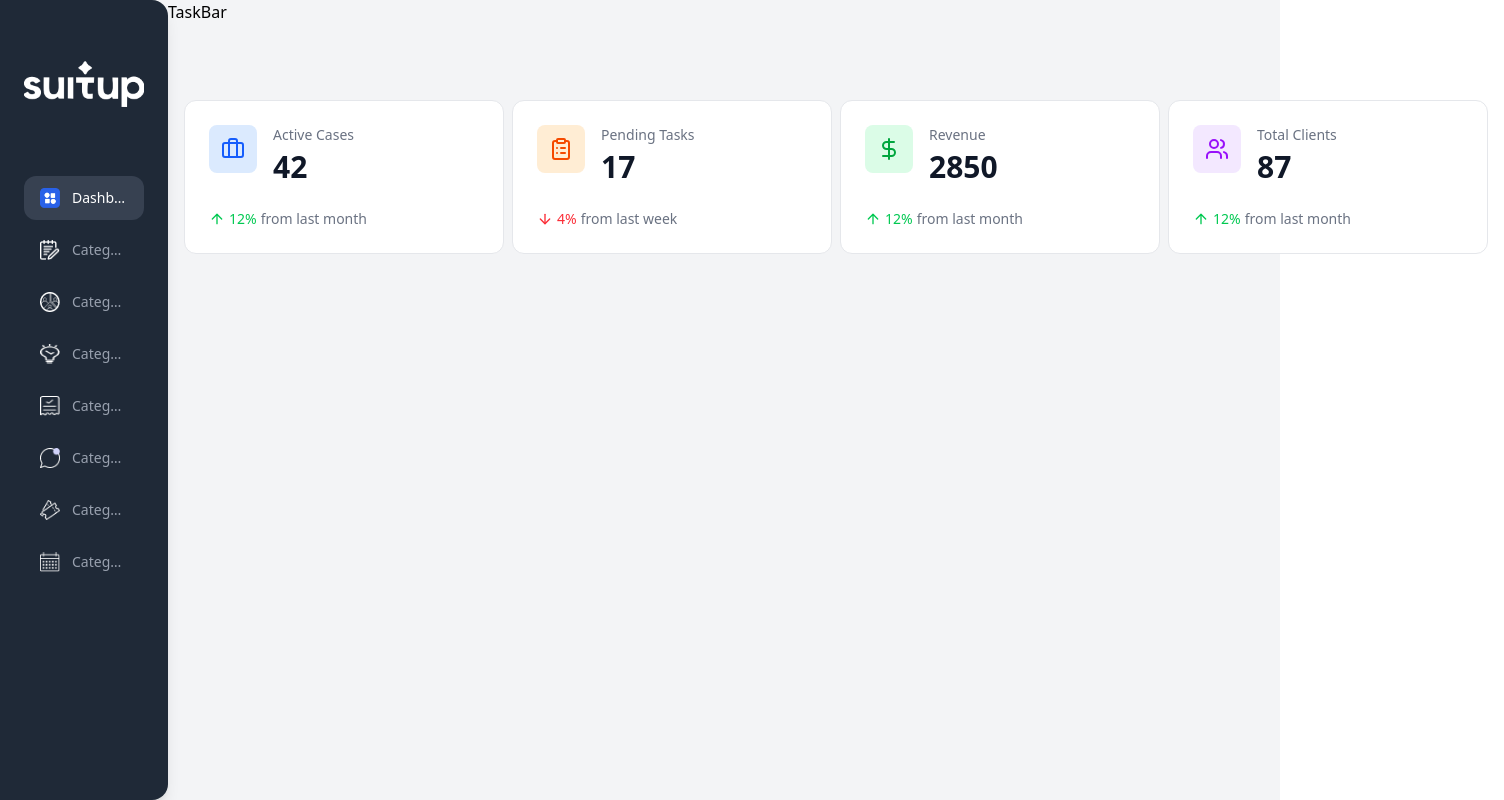
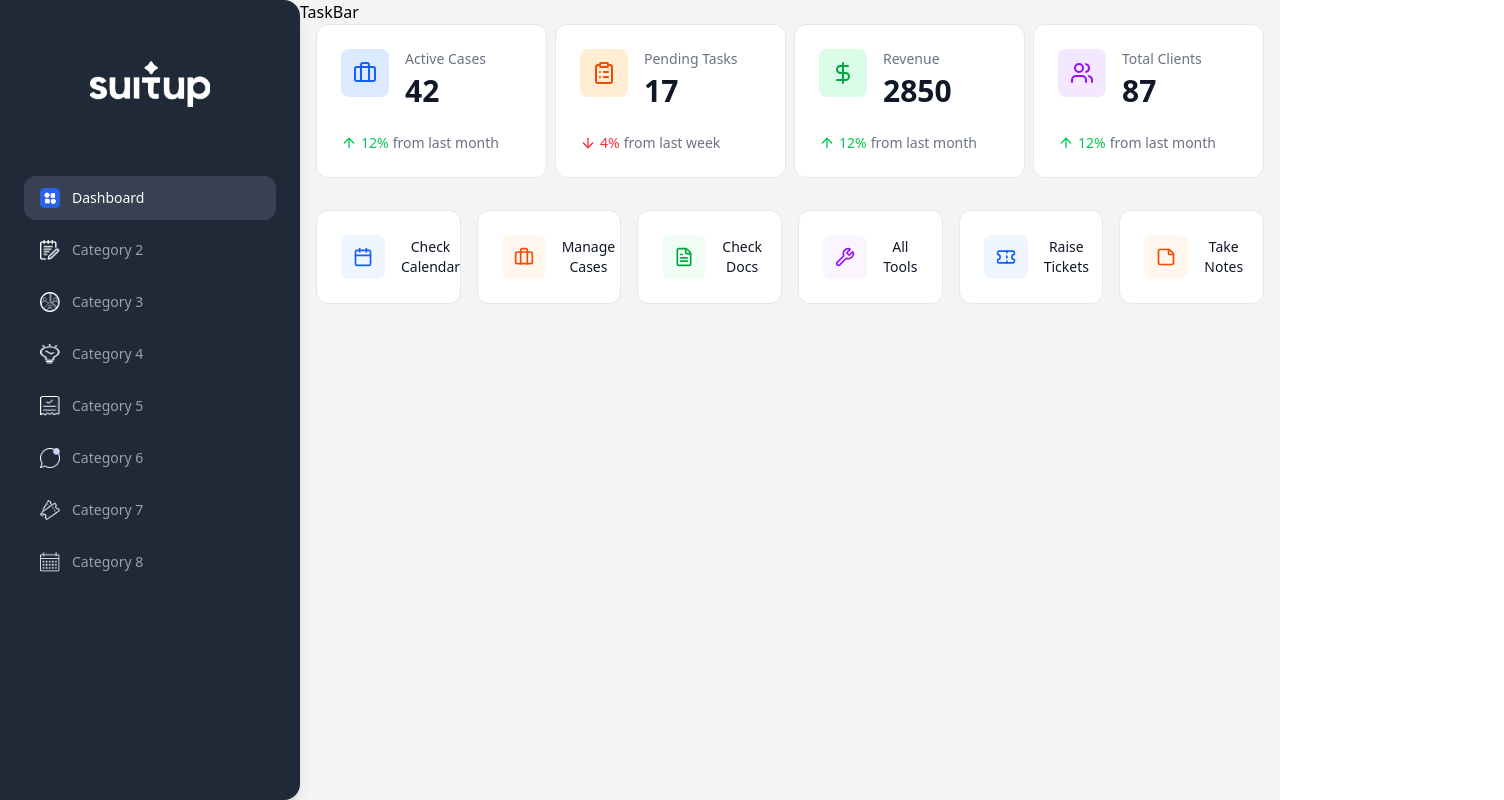
Before and after one commit to himanshu8503/Graphketing-frontend-assigment, a React (Vite) app: page / in a window 1280 px wide. Shown: the whole page, 1504 px wide, since content can reach past the window. Built offline with nearby package versions, Linux system fonts and the light colour scheme.

Commit message:
Improve Component And make ActionButtons

```diff
--- /dev/null
+++ b/src/Component/ActionButton.tsx
@@ -0,0 +1,32 @@
+import { Calendar, Briefcase, FileText, Wrench, Ticket, StickyNote } from 'lucide-react';
+
+interface ActionButtonProps {
+  label: string;
+  iconType: 'calendar' | 'cases' | 'docs' | 'tools' | 'tickets' | 'notes';
+}
+
+const iconMap = {
+  calendar: { icon: Calendar, bgColor: 'bg-blue-50', iconColor: 'text-blue-600' },
+  cases: { icon: Briefcase, bgColor: 'bg-orange-50', iconColor: 'text-orange-600' },
+  docs: { icon: FileText, bgColor: 'bg-green-50', iconColor: 'text-green-600' },
+  tools: { icon: Wrench, bgColor: 'bg-purple-50', iconColor: 'text-purple-600' },
+  tickets: { icon: Ticket, bgColor: 'bg-blue-50', iconColor: 'text-blue-600' },
+  notes: { icon: StickyNote, bgColor: 'bg-orange-50', iconColor: 'text-orange-600' },
+};
+
+export default function ActionButton({ label, iconType }: ActionButtonProps) {
+  const { icon: Icon, bgColor, iconColor } = iconMap[iconType];
+
+  return (
+    <div>
+        <button className=" bg-secondary rounded-xl p-6 border border-gray-200 hover:shadow-lg transition-all hover:-translate-y-1 md:flex items-center gap-4 w-full">
+          <div className={`${bgColor} p-3 rounded-lg`}>
+            <Icon className={`w-5 h-5 ${iconColor}`} />
+          </div>
+          <span className="md:text-sm text-xs font-medium text-gray-900">{label}</span>
+        </button>
+
+    </div>
+
+  );
+}
--- a/src/Component/Card.tsx
+++ b/src/Component/Card.tsx
@@ -14,7 +14,7 @@ export default function Card({ title, value, change, changeLabel, iconType, isPo
   const { icon: Icon, bgColor, iconColor } = iconMap[iconType];
 
   return (
-    <div className="bg-secondary md: w-xs rounded-xl p-6 mx-auto border border-gray-200 hover:shadow-lg transition-shadow">
+    <div className="bg-secondary w-full pr-8 rounded-xl p-6 mx-auto border border-gray-200 hover:shadow-lg transition-shadow">
       <div className="flex justify-start items-start gap-4 mb-4">
         <div className={`${bgColor} p-3 rounded-lg`}>
           <Icon className={`w-6 h-6 ${iconColor}`} />
--- a/src/Component/CardHolder.tsx
+++ b/src/Component/CardHolder.tsx
@@ -3,7 +3,7 @@ import Card from "./Card"
 
 const CardHolder = () => {
   return (
-    <div className="flex px-4 gap-2">
+    <div className="grid grid-cols-2 lg:grid-cols-4 px-4 gap-2 mb-8">
         {CardData.map(({title,value,change,changeLabel,iconType,isPositive}) => (
             <Card
                 title={title}
--- a/src/Component/Dashboard.tsx
+++ b/src/Component/Dashboard.tsx
@@ -1,12 +1,21 @@
+import ActionButton from "./ActionButton"
 import CardHolder from "./CardHolder"
 import TaskBar from "./TaskBar"
 
 const Dashboard = () => {
   return (
-    <>
+    <div className="flex flex-col">
         <TaskBar/>
         <CardHolder/>
-    </>
+        <div className="grid grid-cols-3 md:grid-cols-2 lg:grid-cols-3 xl:grid-cols-6 gap-4 px-4 mb-8">
+            <ActionButton label="Check Calendar" iconType="calendar" />
+            <ActionButton label="Manage Cases" iconType="cases" />
+            <ActionButton label="Check Docs" iconType="docs" />
+            <ActionButton label="All Tools" iconType="tools" />
+            <ActionButton label="Raise Tickets" iconType="tickets" />
+            <ActionButton label="Take Notes" iconType="notes" />
+        </div>
+    </div>
   )
 }
 
--- a/src/page/Layout.tsx
+++ b/src/page/Layout.tsx
@@ -3,8 +3,8 @@ import Sidebar from "../Component/Sidebar"
 
 const Layout = () => {
   return (
-    <div className="flex min-h-screen bg-primary ">
-        <div className=" sm:w-xs bg-sidebar-primary rounded-r-2xl shadow-lg ">
+    <div className="flex w-dvw h-dvh bg-primary ">
+        <div className="  bg-sidebar-primary min-h-full w-16 lg:w-75 rounded-r-2xl shadow-lg ">
             <Sidebar/>
         </div>
         <div className="flex-1">
```
Also changed, not shown: src/Component/Sidebar.tsx (+1 -15 lines).
